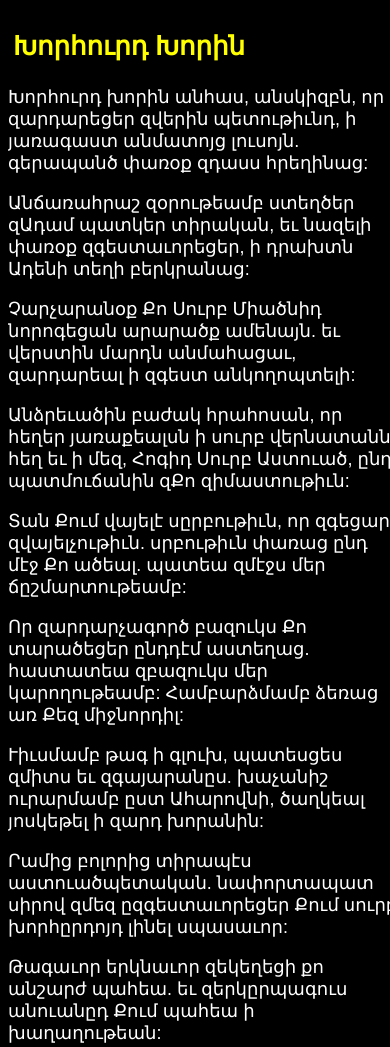
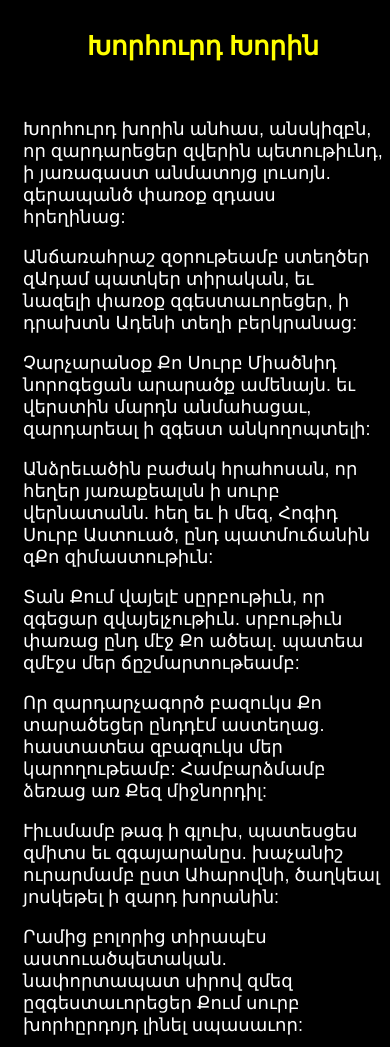
Before and after one commit to skaltounian/skaltounian.github.io, a plain HTML site: page pages/hymnal/խորհուրդ_խորին.html in a window 390 px wide. Shown: the top 1047 px of the page. Drawn offline with Linux system fonts and the light colour scheme.

Commit message:
Corrections to breadcrumb text and to CSS to reduce overflow.

```diff
--- a/resources/css/ceremonies.css
+++ b/resources/css/ceremonies.css
@@ -29,7 +29,7 @@ h1,
 h2,
 h3 {
     font-weight: 700;
-    text-align: left;
+    text-align: center;
     line-height: 1.25;
     padding: 5px;
     transition: font-size 0.25s ease;
@@ -95,6 +95,15 @@ a {
     max-width: 500px;
 }
 
-article {
-    max-width: 500px;
+@media screen and (min-width: 1000px) {
+    article {
+        max-width: 500px;
+    }
 }
+
+@media screen and (max-width: 1000px) {
+    article {
+        padding: 15px;
+        max-width: 800px;
+    }
+}
--- a/resources/css/index.css
+++ b/resources/css/index.css
@@ -45,23 +45,24 @@ h4 {
 h1 {
     font-weight: bold;
     font-size: 25px;
-    line-height: 0.85;
+    line-height: .85;
 }
 
 h2 {
     font-size: 20px;
     font-weight: bold;
-    line-height: 0.85;
+    line-height: .85;
 }
+
 h3 {
     font-size: 16px;
     font-weight: bold;
 }
 
 p,
-li {
+ol li {
     font-size: 14px;
-    line-height: 23px;
+    line-height: 25px;
     margin: 0 0 5px;
 }
 
--- a/resources/css/projectgrid.css
+++ b/resources/css/projectgrid.css
@@ -60,6 +60,7 @@ h2 {
     line-height: 0.85;
     padding: 15px 5px 15px 5px;
 }
+
 h3 {
     font-size: 16px;
     font-weight: bold;
@@ -71,6 +72,7 @@ li {
     font-size: 14px;
     line-height: 23px;
     margin: 0 0 5px;
+    padding-right: 20px;
 }
 /* 3. Structure Styles ============== */
 section {
```
Also changed, not shown: pages/projects/project-6.html (+1 -1 lines), pages/projects/project-7.html (+1 -1 lines).
